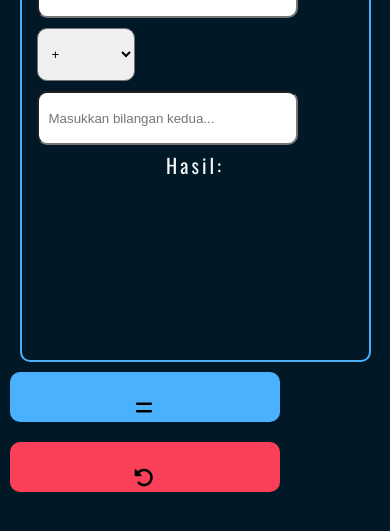
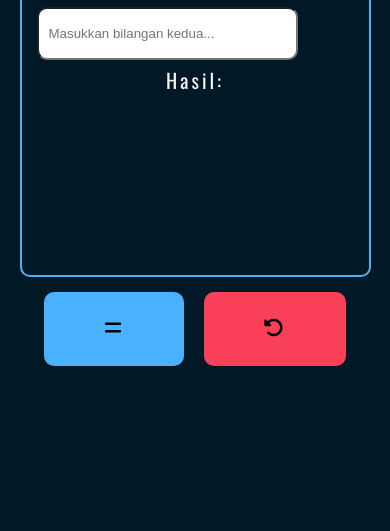
Before and after one commit to FayzulHaq/FayzulHaq.github.io, a plain HTML site: page index.html in a window 390 px wide. Shown: the part 281-812 px from the top of the page. Drawn offline with nearby package versions, Linux system fonts and the light colour scheme.

Commit message:
Update styel.css

```diff
--- a/styel.css
+++ b/styel.css
@@ -133,19 +133,16 @@ select{
 /* responsive */
 @media only screen and (max-width: 768px) {
     h1{
-        margin-top: 20vh;
+        margin-top: 10vh;
     }
     .btn-container{
-        flex-direction: column;
-        margin: 0px auto;
+        flex-direction: row;
+        margin: 10px auto 10px auto;
     }
     .is , .reset{
-        width: 270px;
-        height: 30px;
-        margin: 10px;
         text-align: center;
-        padding:25px 70px !important;
-        padding-bottom: 10px;
+        padding:25px 60px;
+
     }
     .container{
         padding: 10px;
@@ -155,4 +152,7 @@ select{
         text-align: center;
         margin-right: 0;
     }
+    .error{
+    font-size: 2.4em;
+    }
   }
```
